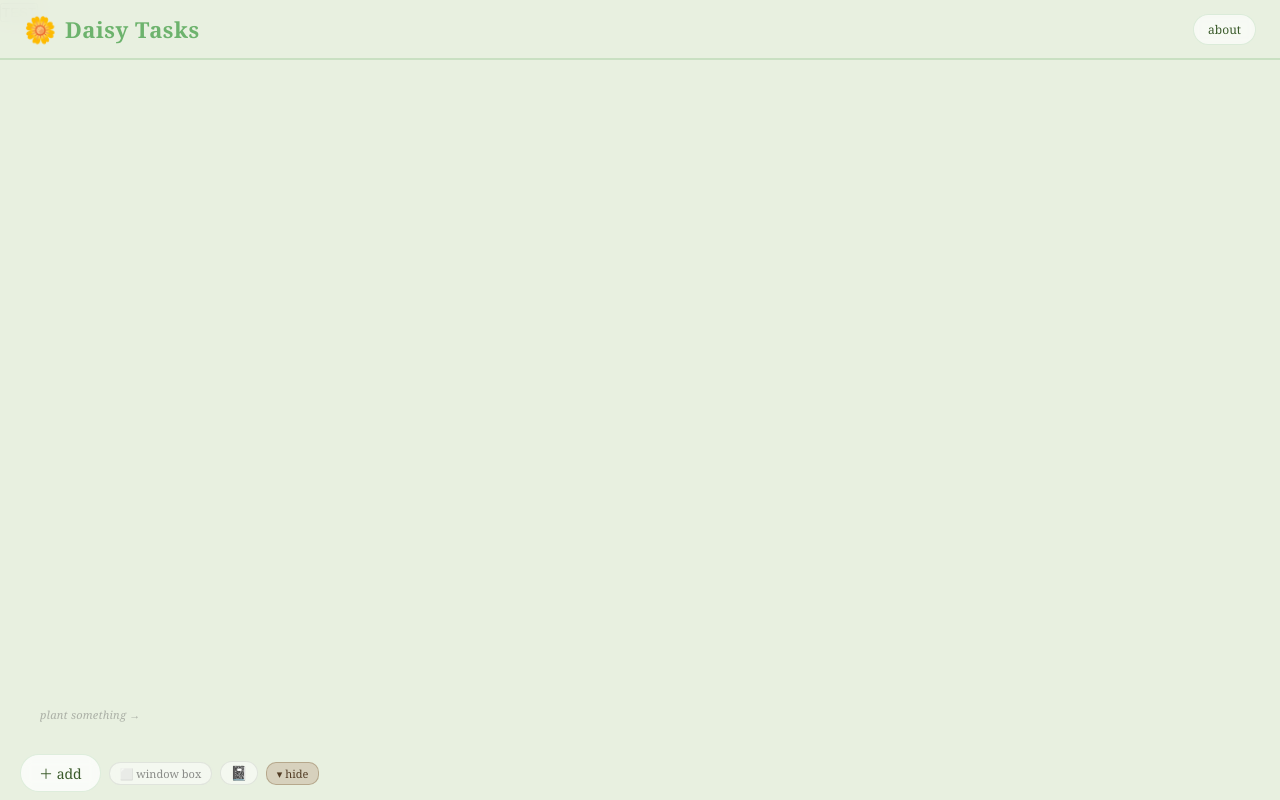
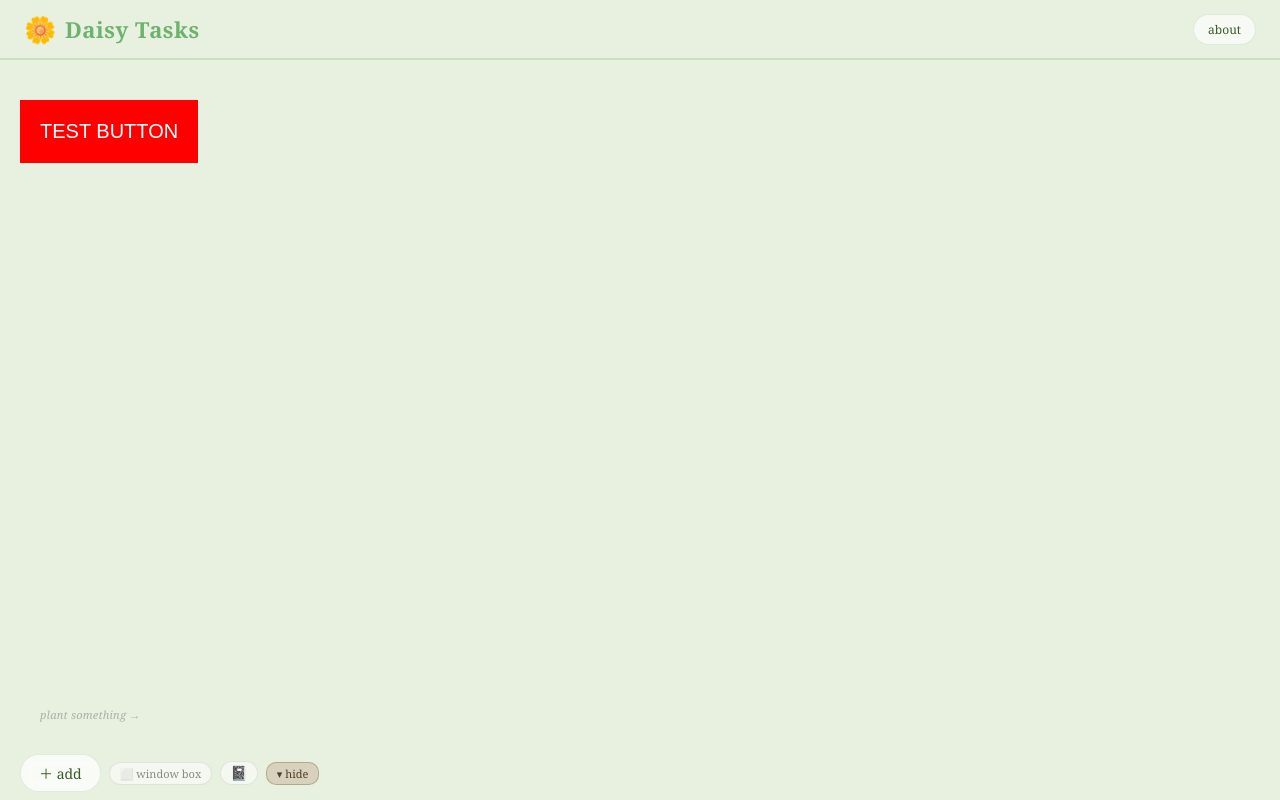
Before and after one commit to jillanerishah-ciid/DaisyTasks, a browser extension: page index.html in a window 1280 px wide. Drawn offline with Linux system fonts and the light colour scheme.

Commit message:
test: style test button to be visible

```diff
--- a/index.html
+++ b/index.html
@@ -739,7 +739,7 @@
   </style>
 </head>
 <body>
-  <button onclick="alert('onclick works on vercel')">TEST</button>
+  <button onclick="alert('onclick works on vercel')" style="position: fixed; top: 100px; left: 20px; z-index: 9999; padding: 20px; font-size: 20px; background: red; color: white; border: none; cursor: pointer;">TEST BUTTON</button>
   <div class="gdn-header">
     <div class="gdn-logo" id="gdn-logo-btn">
       <span class="gdn-logo-flower">🌼</span>
```
